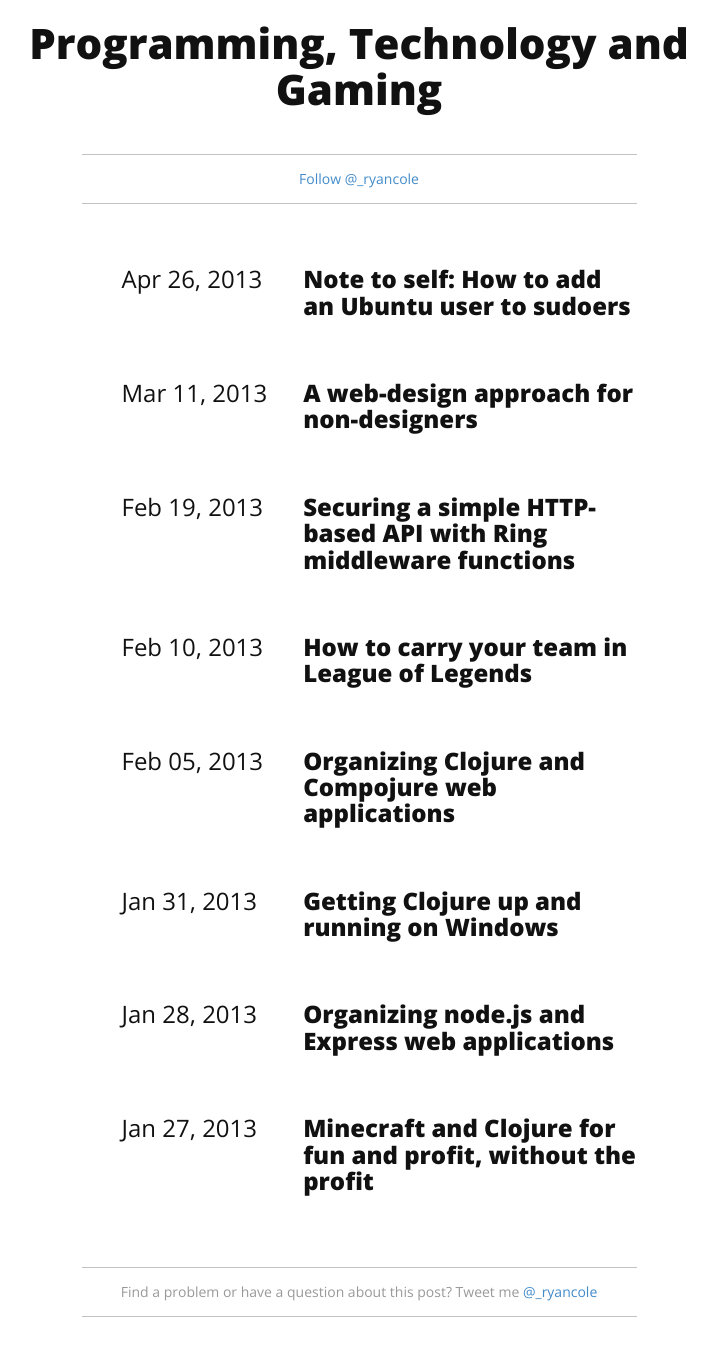
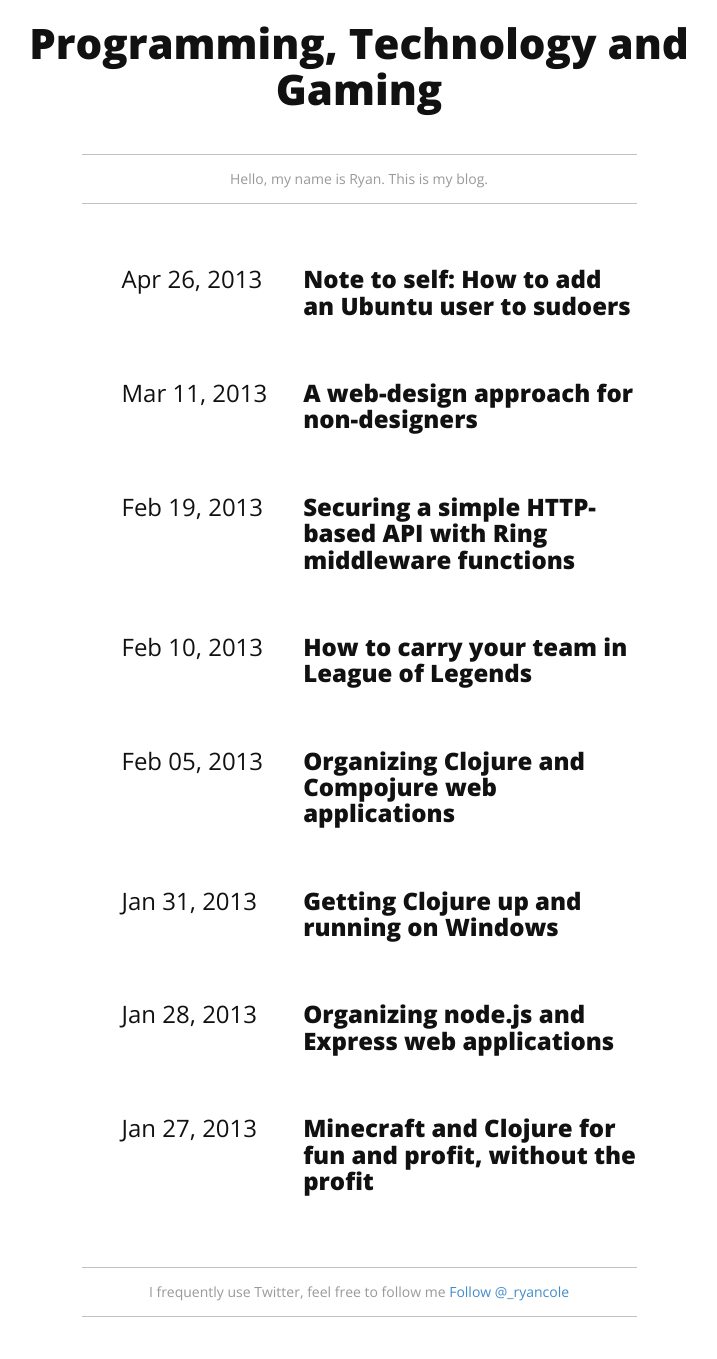
Before and after one commit to ryancole/ryancole.github.com, a Jekyll site: the page built from index.html, in a window 1280 px wide. Shown: the whole page, without its empty margins (281-998 px from the left). Built offline with Jekyll 4.4.1, drawn with Linux system fonts in a browser that asks for light colours; comment, search, counter and statistics services are not loaded.

Commit message:
Update default.html

```diff
--- a/_layouts/default.html
+++ b/_layouts/default.html
@@ -49,10 +49,7 @@
       </div>
       <div class="row">
         <div class="col-sm-6 col-sm-offset-3 text-muted" id="entry-date">
-          <p>
-            <a href="https://twitter.com/_ryancole" class="twitter-follow-button" data-show-count="false" data-lang="en">Follow @_ryancole</a>
-            <script>!function(d,s,id){var js,fjs=d.getElementsByTagName(s)[0];if(!d.getElementById(id)){js=d.createElement(s);js.id=id;js.src="//platform.twitter.com/widgets.js";fjs.parentNode.insertBefore(js,fjs);}}(document,"script","twitter-wjs");</script>
-          </p>
+          <p>Hello, my name is Ryan. This is my blog.</p>
         </div>
       </div>
       <div class="row">
@@ -62,7 +59,11 @@
       </div>
       <div class="row">
         <div class="col-sm-6 col-sm-offset-3 text-muted" id="entry-contact">
-          <p>Find a problem or have a question about this post? Tweet me <a href="http://twitter.com/_ryancole">@_ryancole</a></p>
+          <p>
+              I frequently use Twitter, feel free to follow me
+              <a href="https://twitter.com/_ryancole" class="twitter-follow-button" data-show-count="false" data-lang="en">Follow @_ryancole</a>
+              <script>!function(d,s,id){var js,fjs=d.getElementsByTagName(s)[0];if(!d.getElementById(id)){js=d.createElement(s);js.id=id;js.src="//platform.twitter.com/widgets.js";fjs.parentNode.insertBefore(js,fjs);}}(document,"script","twitter-wjs");</script>
+          </p>
         </div>
       </div>
     </div>
```
